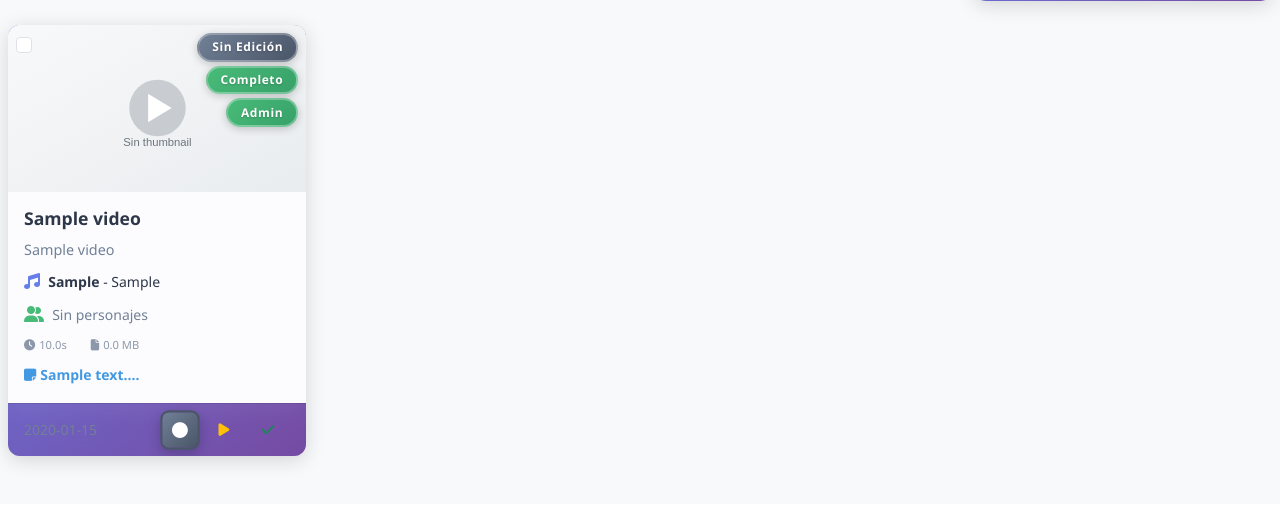
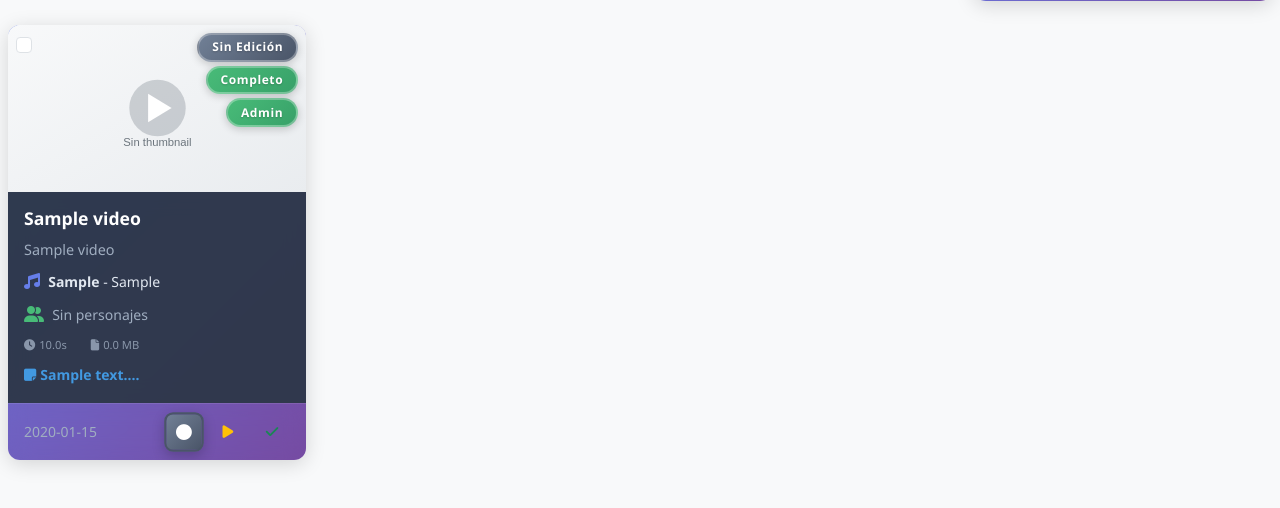
Before and after one commit to Zidane0MA/Tag-Flow, a Flask app: template templates/gallery.html in a window 1280 px wide. Shown: the part 451-959 px from the top of the page. Before the commit the page ends 921 px from the top, so only its background shows below. Run offline with Flask 3, Linux system fonts and the light colour scheme; the template is opened without the code that fills it: most values are stand-ins (such as "Sample title", 1, 10 or a date in 2020).

Commit message:
frontend 4

```diff
--- a/static/css/gallery.css
+++ b/static/css/gallery.css
@@ -52,24 +52,24 @@
 }
 
 .video-card .card-body {
-    background: rgba(255, 255, 255, 0.98);
-    color: #2d3748;
+    background: rgba(45, 55, 72, 0.95);
+    color: #e2e8f0;
     backdrop-filter: blur(10px);
 }
 
 .video-card .card-title {
-    color: #2d3748 !important;
+    color: #ffffff !important;
     font-weight: 700;
     font-size: 1.1rem;
 }
 
 .video-card .card-text {
-    color: #4a5568 !important;
+    color: #cbd5e0 !important;
     font-weight: 500;
 }
 
 .video-card .text-muted {
-    color: #718096 !important;
+    color: #a0aec0 !important;
     font-weight: 500;
 }
 
@@ -89,13 +89,13 @@
 }
 
 .video-card .card-footer {
-    background: rgba(255, 255, 255, 0.95);
-    border-top: 1px solid rgba(0, 0, 0, 0.1);
+    background: rgba(45, 55, 72, 0.95);
+    border-top: 1px solid rgba(255, 255, 255, 0.1);
     backdrop-filter: blur(10px);
 }
 
 .video-card .card-footer .text-muted {
-    color: #718096 !important;
+    color: #a0aec0 !important;
     font-weight: 500;
 }
 
@@ -277,6 +277,9 @@
 
 #bulk-edit-panel .btn-group {
     margin-bottom: 0.75rem;
+    display: flex;
+    flex-wrap: wrap;
+    gap: 0.5rem;
 }
 
 #bulk-edit-panel .btn-group-sm .btn {
@@ -284,7 +287,8 @@
     font-size: 0.85rem;
     font-weight: 500;
     border-radius: 6px;
-    margin-right: 0.5rem;
+    margin: 0.1rem 0.2rem;
+    flex: 0 0 auto;
 }
 
 #bulk-edit-panel .form-check-label {
@@ -331,11 +335,15 @@
 }
 
 .card-footer .btn-group.btn-group-sm > .btn {
-    margin: 0rem 0.25rem !important;
+    margin: 0.1rem 0.25rem !important;
 }
 
 .card-footer .btn-group.btn-group-sm > .btn:first-child {
     margin-left: 0 !important;
+}
+
+.card-footer .btn-group.btn-group-sm > .btn:last-child {
+    margin-right: 0 !important;
 }
 
 .card-footer .btn-group .btn.active {
```
